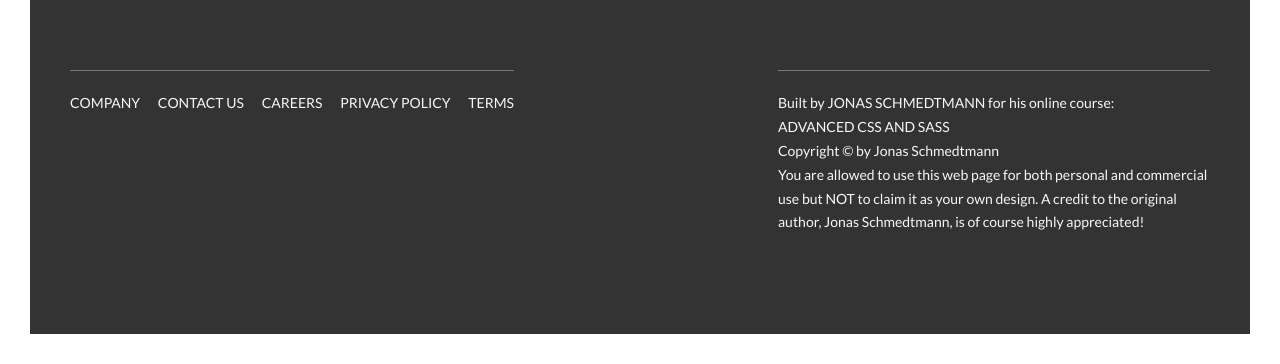
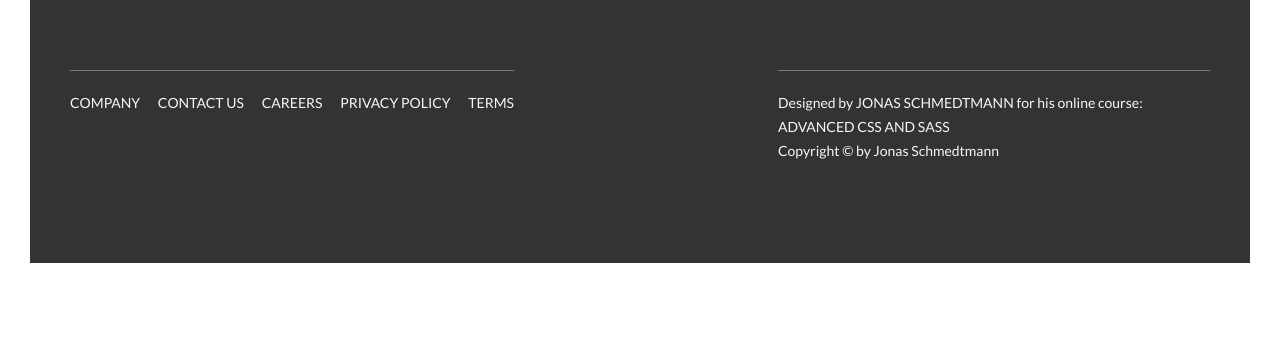
Before and after one commit to LeeTrent/advanced-css-sass-course, a website: page Natours/index.html in a window 1280 px wide. Shown: the part 4666-5030 px from the top of the page. After the commit the page ends 4959 px from the top, so only its background shows below. Drawn offline with Linux system fonts and the light colour scheme.

Commit message:
Modifies copyright text in footer section

```diff
--- a/Natours/index.html
+++ b/Natours/index.html
@@ -285,9 +285,9 @@
             </div>
             <div class="col-1-of-2">
                 <p class="footer__copyright">
-                    Built by <a href="#" class="footer__link">Jonas Schmedtmann</a> for his online course: <a href="#" class="footer__link">Advanced CSS and Sass</a>
+                    Designed by <a href="#" class="footer__link">Jonas Schmedtmann</a> for his online course: <a href="#" class="footer__link">Advanced CSS and Sass</a>
                     <br/>Copyright &copy; by Jonas Schmedtmann
-                    <br/>You are allowed to use this web page for both personal and commercial use but NOT to claim it as your own design. A credit to the original author, Jonas Schmedtmann, is of course highly appreciated!
+                    <!-- <br/>You are allowed to use this web page for both personal and commercial use but NOT to claim it as your own design. A credit to the original author, Jonas Schmedtmann, is of course highly appreciated! -->
                 </p>
             </div>
         </div>
```
